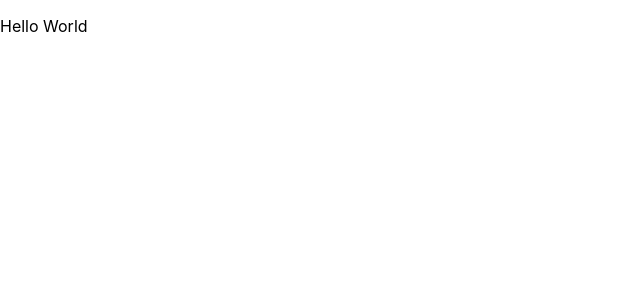
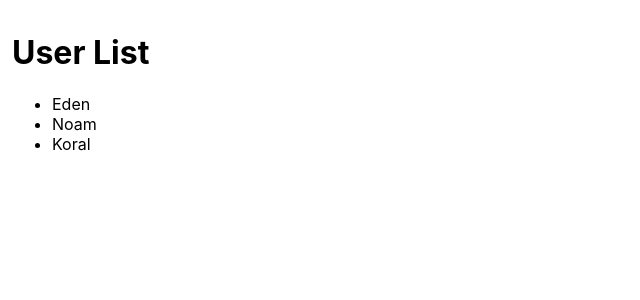
Before and after one commit to EdenDonenfeld/GreetingCard, a React (Create React App) app: page / in a window 1280 px wide. Shown: the top 300 px of the page, without its empty margins (0-640 px from the left). Built offline with nearby package versions, Linux system fonts and the light colour scheme.

Commit message:
added UserList component

```diff
--- a/src/App.tsx
+++ b/src/App.tsx
@@ -1,9 +1,11 @@
 import React from 'react';
 import './App.css';
+import UserList from './components/UserList';
 
 function App() {
+  const users = ['Eden', 'Noam', 'Koral'];
   return (
-    <p>Hello World</p>
+    <UserList users={users}/>
   );
 }
 
--- /dev/null
+++ b/src/components/UserList.tsx
@@ -0,0 +1,21 @@
+import React from 'react';
+
+interface Props {
+    users: string[];
+}
+
+
+const UserList: React.FC<Props> = ({users}) => {
+    return (
+        <div style={{ padding: '12px'}}>
+            <h1>User List</h1>
+            <ul>
+                {users.map((user, index) => (
+                    <li key={index}>{user}</li>
+                ))}
+            </ul>
+        </div>
+    );
+}
+
+export default UserList;
```
